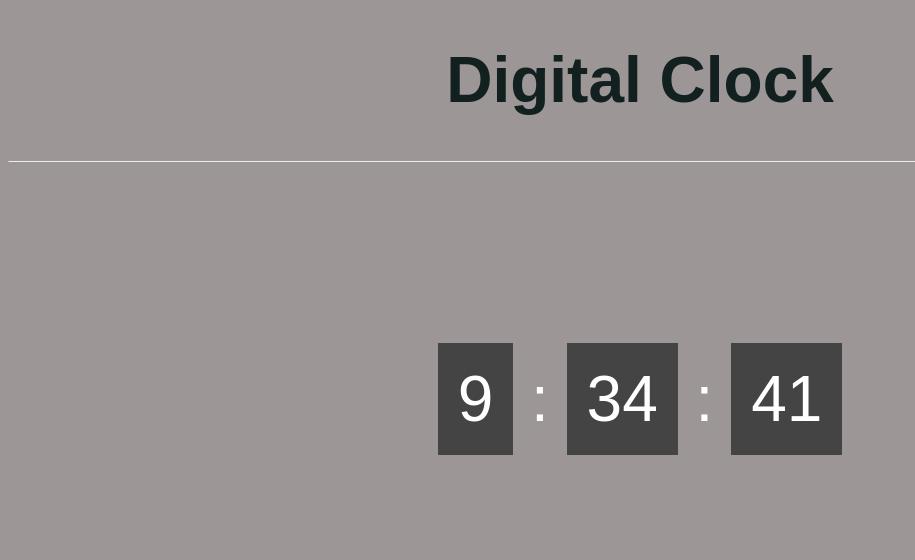
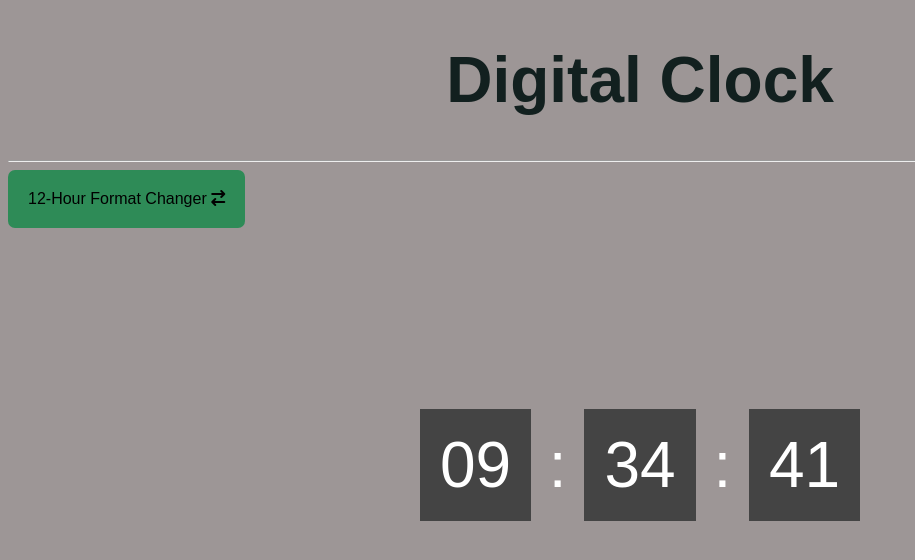
Before and after one commit to Shoaib92725/Basic-Digital-Clock, a plain HTML site: page index.html in a window 1280 px wide. Shown: the whole page, without its empty margins (0-915 px from the left). Drawn offline with Linux system fonts and the light colour scheme.

Commit message:
New Updates Added

```diff
--- a/digitalClock.js
+++ b/digitalClock.js
@@ -1,16 +1,35 @@
 const clock = document.querySelector(".clock");
+const button = document.querySelector(".button");
+
+let convert12Hour = true;
 
 const tick = () => {
+  // const times = new Date();
   const timeProvider = new Date();
-  const hour = timeProvider.getHours();
-  const min = timeProvider.getMinutes();
-  const sec = timeProvider.getSeconds();
+
+  let hour = timeProvider.getHours();
+  let min = timeProvider.getMinutes();
+  let sec = timeProvider.getSeconds();
+
+  if (convert12Hour && hour > 12) {
+    hour = hour - 12;
+  }
+
+  // Add leading zeros if needed (for single digit hours, minutes, and seconds)
+  hour = hour < 10 ? `0${hour}` : hour;
+  min = min < 10 ? `0${min}` : min;
+  sec = sec < 10 ? `0${sec}` : sec;
 
   const html = `<span>${hour}</span> :
-    <span>${min}</span> :
-    <span>${sec}</span>`;
+  <span>${min}</span> :
+  <span>${sec}</span>`;
 
   clock.innerHTML = html;
 };
 
+button.addEventListener("click", (e) => {
+  e.preventDefault();
+  convert12Hour = !convert12Hour; // Toggle between 24-hour and 12-hour format
+});
+
 setInterval(tick, 1000);
--- a/index.html
+++ b/index.html
@@ -1,10 +1,10 @@
 <!DOCTYPE html>
 <html lang="en">
-
   <head>
-    <meta charset="UTF-8">
-    <meta name="viewport" content="width=device-width, initial-scale=1.0">
+    <meta charset="UTF-8" />
+    <meta name="viewport" content="width=device-width, initial-scale=1.0" />
     <title>Digital Clock</title>
+    <link rel="stylesheet" href="https://cdnjs.cloudflare.com/ajax/libs/font-awesome/6.6.0/css/all.min.css" integrity="sha512-Kc323vGBEqzTmouAECnVceyQqyqdsSiqLQISBL29aUW4U/M7pSPA/gEUZQqv1cwx4OnYxTxve5UMg5GT6L4JJg==" crossorigin="anonymous" referrerpolicy="no-referrer" />
     <style>
       body {
         background: #9d9696;
@@ -30,19 +30,28 @@
         color: #12201f;
         font-family: Arial, Helvetica, sans-serif;
       }
+      .button{
+        padding: 20px;
+        cursor: pointer;
+        background :seagreen ;
+        border: none;
+        border-radius: 7px;
+        font-size: 1em ;
+        text-align: center;
+      }
+      .button:hover{
+        cursor: pointer;
+        background:rgb(101, 98, 95);
+      }
     </style>
   </head>
 
   <body>
-
       <h1>Digital Clock</h1>
-    <hr>
-
+      <hr />
+      <button type="submit" class="button">12-Hour Format Changer  <i class="fa fa-exchange" aria-hidden="true"></i></button>
     <div class="clock"></div>
-
-
 
     <script src="digitalClock.js"></script>
   </body>
-
 </html>
```
Lines whose indentation alone changed are shown as unchanged.
